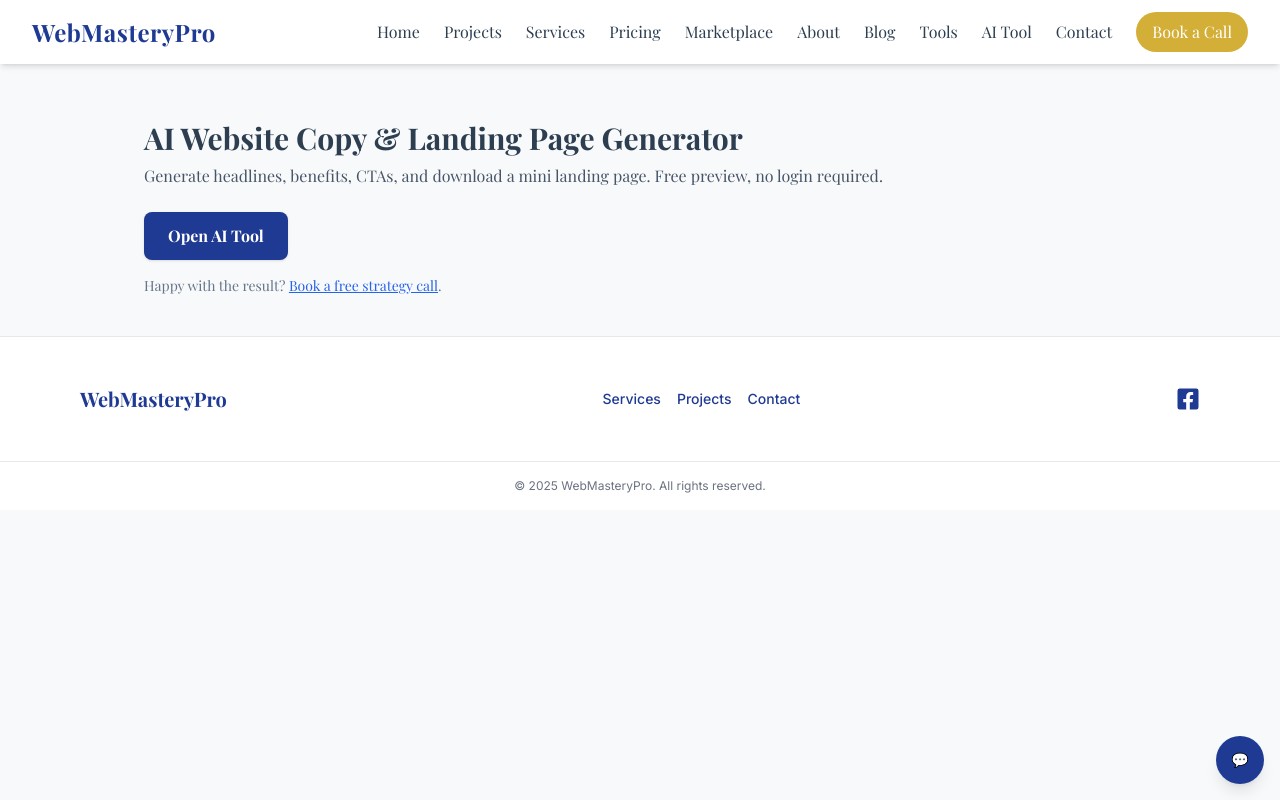
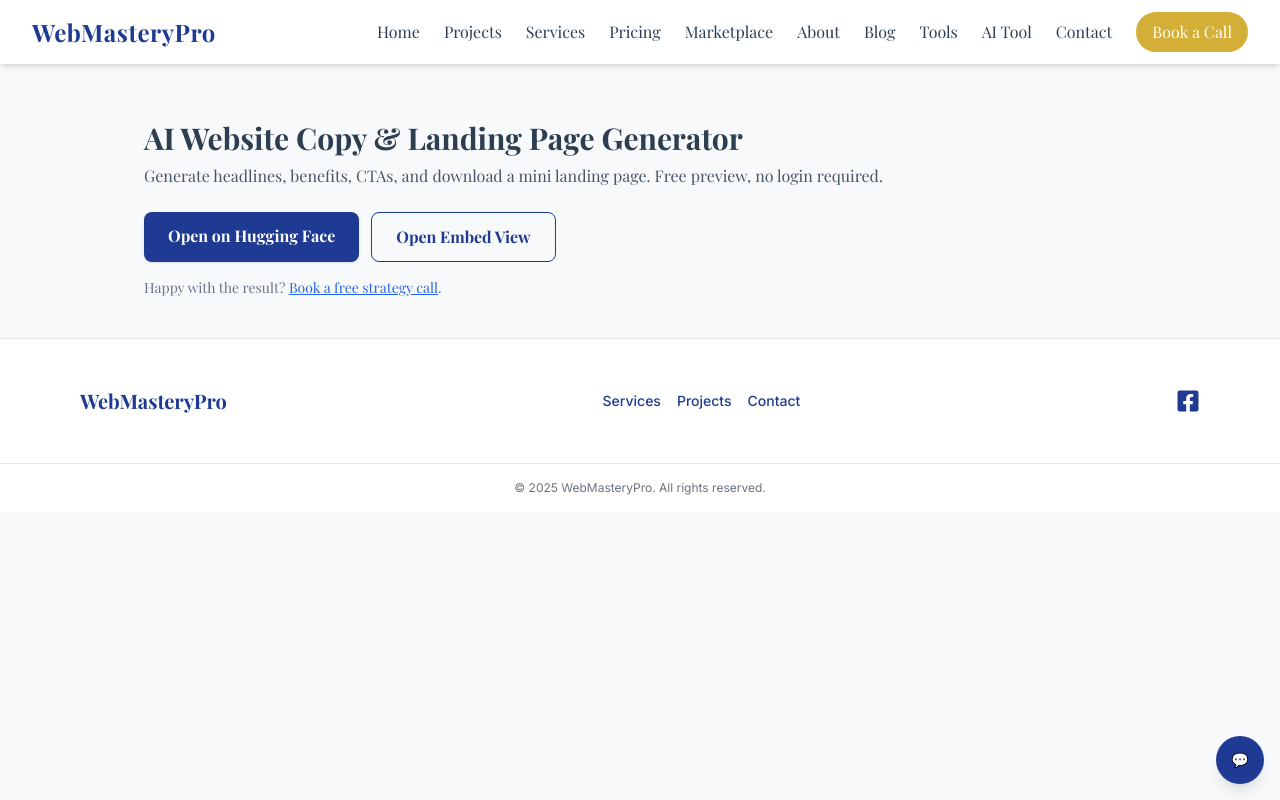
Before and after one commit to GitHubKing23/web-dev-frontend-, a React (Vite) app: page /ai in a window 1280 px wide. Built offline with nearby package versions, Linux system fonts and the light colour scheme.

Commit message:
fix(ai): direct buttons to Space and embed URLs

```diff
--- a/src/pages/AIToolPage.jsx
+++ b/src/pages/AIToolPage.jsx
@@ -1,24 +1,37 @@
 import React from "react";
 
 export default function AIToolPage() {
+  const spaceUrl = "https://huggingface.co/spaces/Jeff876/wmp-aii";           // full Space
+  const embedUrl = "https://hf.space/embed/Jeff876/wmp-aii/+";                // embed view
+
   return (
     <section className="max-w-5xl mx-auto px-4 py-10">
-      <h1 className="text-3xl font-bold mb-2">
-        AI Website Copy & Landing Page Generator
-      </h1>
+      <h1 className="text-3xl font-bold mb-2">AI Website Copy & Landing Page Generator</h1>
       <p className="text-slate-600 mb-6">
-        Generate headlines, benefits, CTAs, and download a mini landing page.
-        Free preview, no login required.
+        Generate headlines, benefits, CTAs, and download a mini landing page. Free preview, no login required.
       </p>
 
-      <a
-        href="https://hf.space/embed/Jeff876/wmp-aii/+"
-        target="_blank"
-        rel="noopener noreferrer"
-        className="inline-block px-6 py-3 bg-primary text-white font-semibold rounded-lg shadow hover:bg-primary/90 transition"
-      >
-        Open AI Tool
-      </a>
+      <div className="flex flex-wrap gap-3">
+        <a
+          href={spaceUrl}
+          target="_blank"
+          rel="noopener"
+          onClick={(e) => e.stopPropagation()}
+          className="inline-block px-6 py-3 bg-primary text-white font-semibold rounded-lg shadow hover:bg-primary/90 transition"
+        >
+          Open on Hugging Face
+        </a>
+
+        <a
+          href={embedUrl}
+          target="_blank"
+          rel="noopener"
+          onClick={(e) => e.stopPropagation()}
+          className="inline-block px-6 py-3 border border-primary text-primary font-semibold rounded-lg hover:bg-primary/10 transition"
+        >
+          Open Embed View
+        </a>
+      </div>
 
       <p className="mt-4 text-sm text-slate-500">
         Happy with the result?{" "}
```
